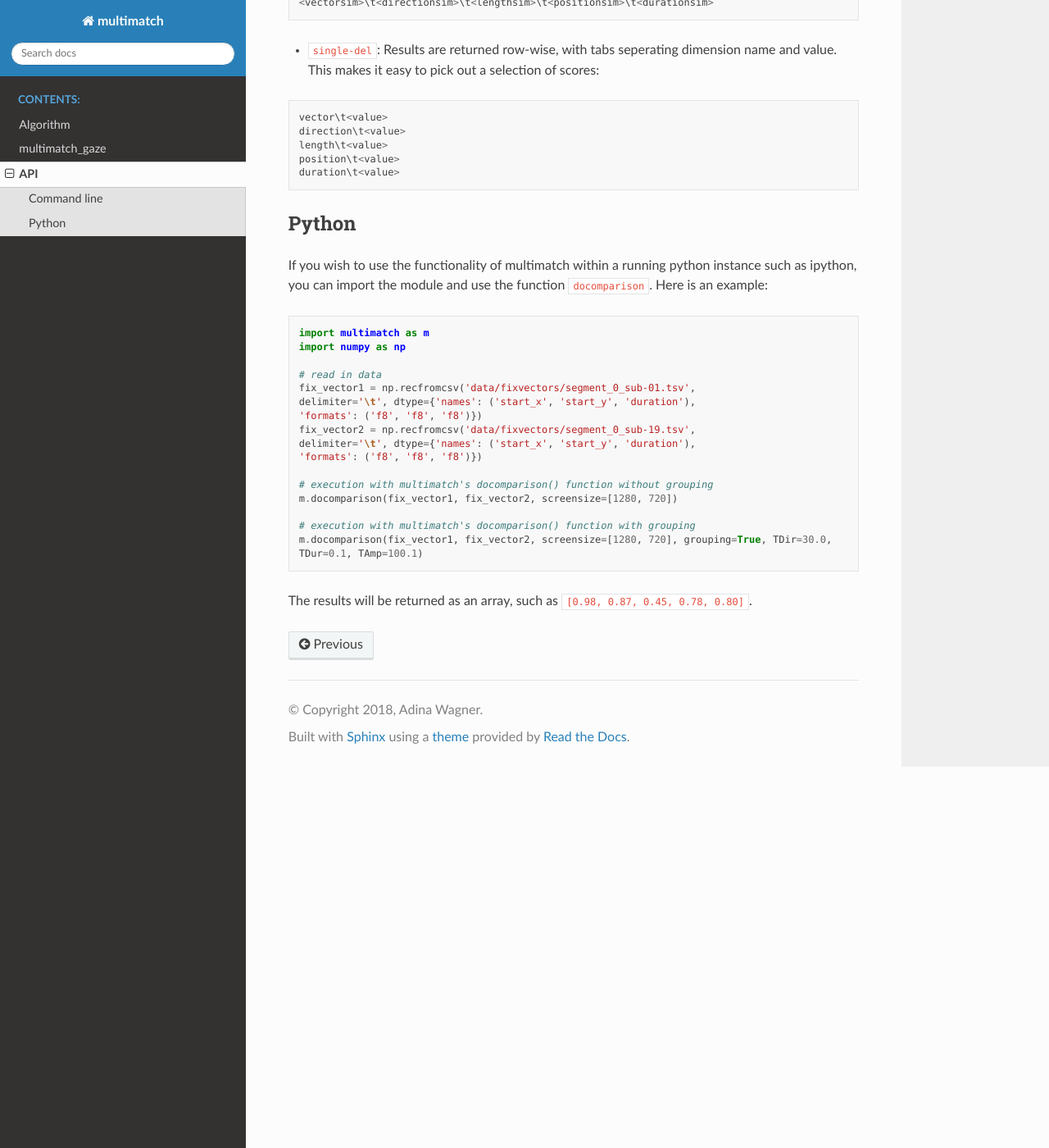
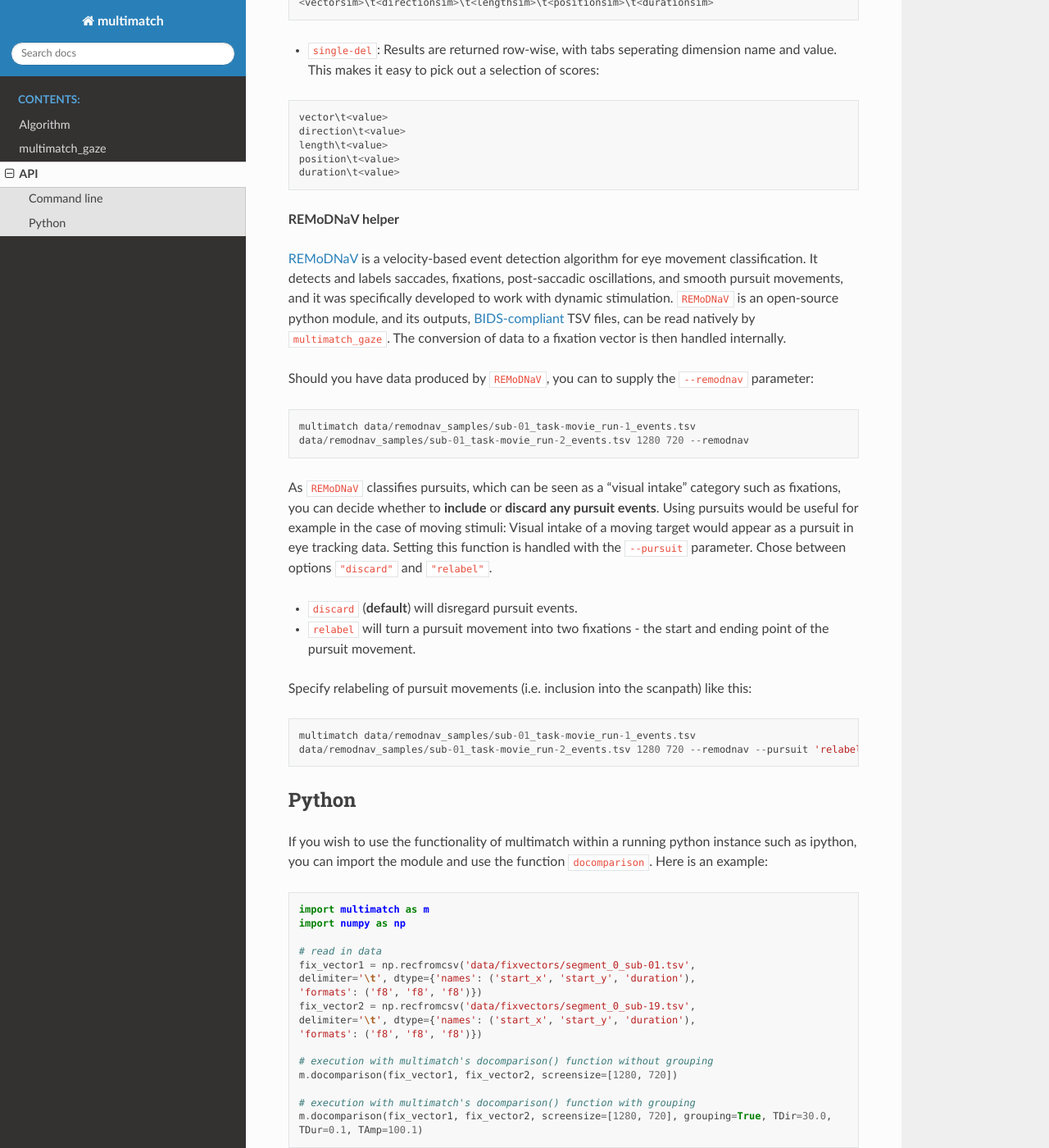
Before and after one commit to adswa/multimatch_gaze, a Sphinx documentation site: the page built from docs/source/api.rst, in a window 1280 px wide and 1400 px high, scrolled down 1764 px. Shown: the whole window at 82% size. Built offline with Sphinx 7.4.7 and the Read the Docs theme 2.0.0, drawn with Linux system fonts in a browser that asks for light colours; pages that are not in the unit, such as notebooks, are missing from menus; some of the changed text lies outside the part shown.

Commit message:
add doc section on REMoDNaV helper

```diff
--- a/docs/source/api.rst
+++ b/docs/source/api.rst
@@ -74,7 +74,7 @@ The way results are displayed in the command line can be configured with the ``-
 parameter.
 Three different formats are possible:
 
-- ``hr`` (default): Results are returned row-wise, with dimension name. This is the
+- ``hr`` (**default**): Results are returned row-wise, with dimension name. This is the
   most human readable format, and good for a quick glance at results:
 
 .. code::
@@ -100,6 +100,46 @@ Three different formats are possible:
    length\t<value>
    position\t<value>
    duration\t<value>
+
+
+**REMoDNaV helper**
+
+REMoDNaV_ is a velocity-based event detection algorithm for eye movement classification.
+It detects and labels saccades, fixations, post-saccadic oscillations, and smooth pursuit
+movements, and it was specifically developed to work with dynamic stimulation.
+``REMoDNaV`` is an open-source python module, and its outputs, BIDS-compliant_ TSV files,
+can be read natively by ``multimatch_gaze``. The conversion of data to a fixation vector is
+then handled internally.
+
+.. _REMoDNaV: https://github.com/psychoinformatics-de/remodnav
+.. _BIDS-compliant: https://bids-specification.readthedocs.io/en/stable/
+
+Should you have data produced by ``REMoDNaV``, you can to supply the ``--remodnav``
+parameter:
+
+.. code::
+
+   multimatch data/remodnav_samples/sub-01_task-movie_run-1_events.tsv
+   data/remodnav_samples/sub-01_task-movie_run-2_events.tsv 1280 720 --remodnav
+
+As ``REMoDNaV`` classifies pursuits, which can be seen as a "visual intake" category such
+as fixations, you can decide whether to **include** or **discard any pursuit events**. Using pursuits
+would be useful for example in the case of moving stimuli: Visual intake of a moving target
+would appear as a pursuit in eye tracking data. Setting this function is
+handled with the ``--pursuit`` parameter. Chose between options ``"discard"`` and
+``"relabel"``.
+
+- ``discard`` (**default**) will disregard pursuit events.
+- ``relabel`` will turn a pursuit movement into two fixations - the start and ending point
+  of the pursuit movement.
+
+Specify relabeling of pursuit movements (i.e. inclusion into the scanpath) like this:
+
+.. code::
+
+   multimatch data/remodnav_samples/sub-01_task-movie_run-1_events.tsv
+   data/remodnav_samples/sub-01_task-movie_run-2_events.tsv 1280 720 --remodnav --pursuit 'relabel'
+
 
 Python
 ^^^^^^
```
